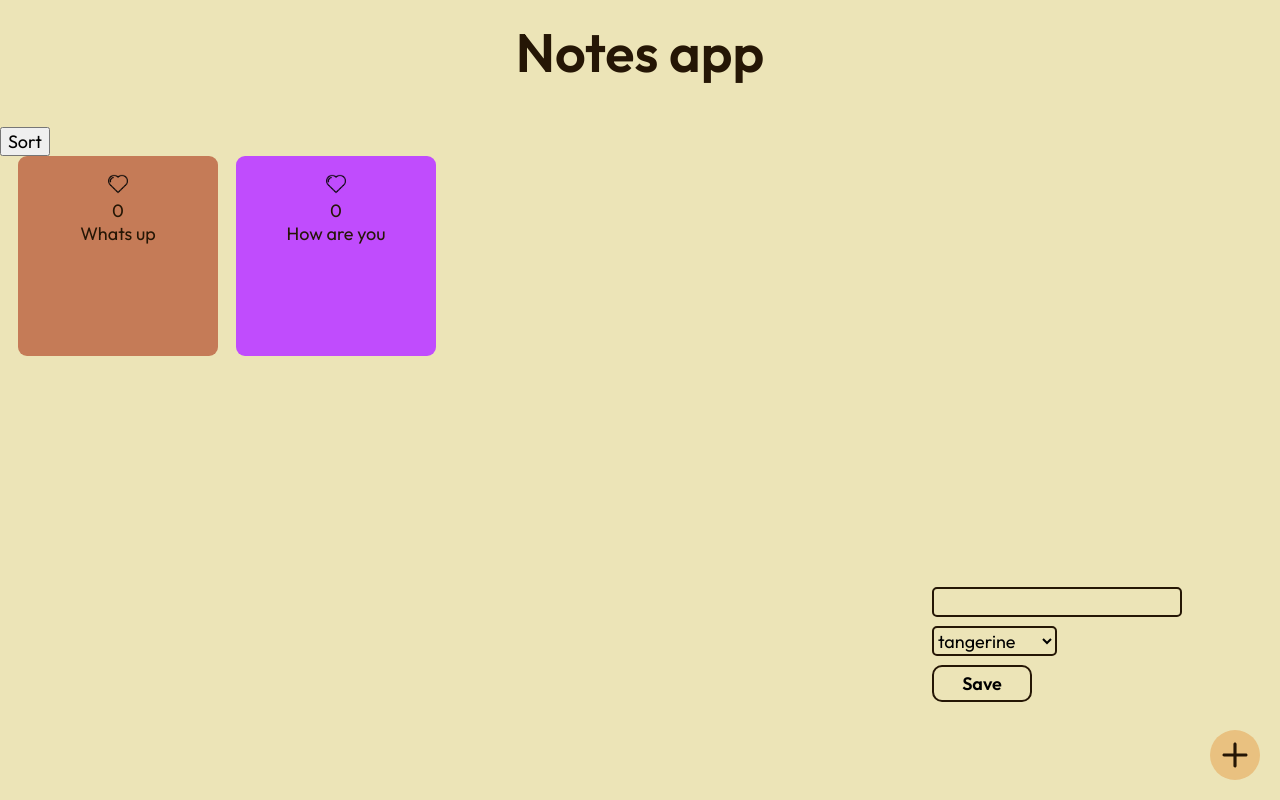
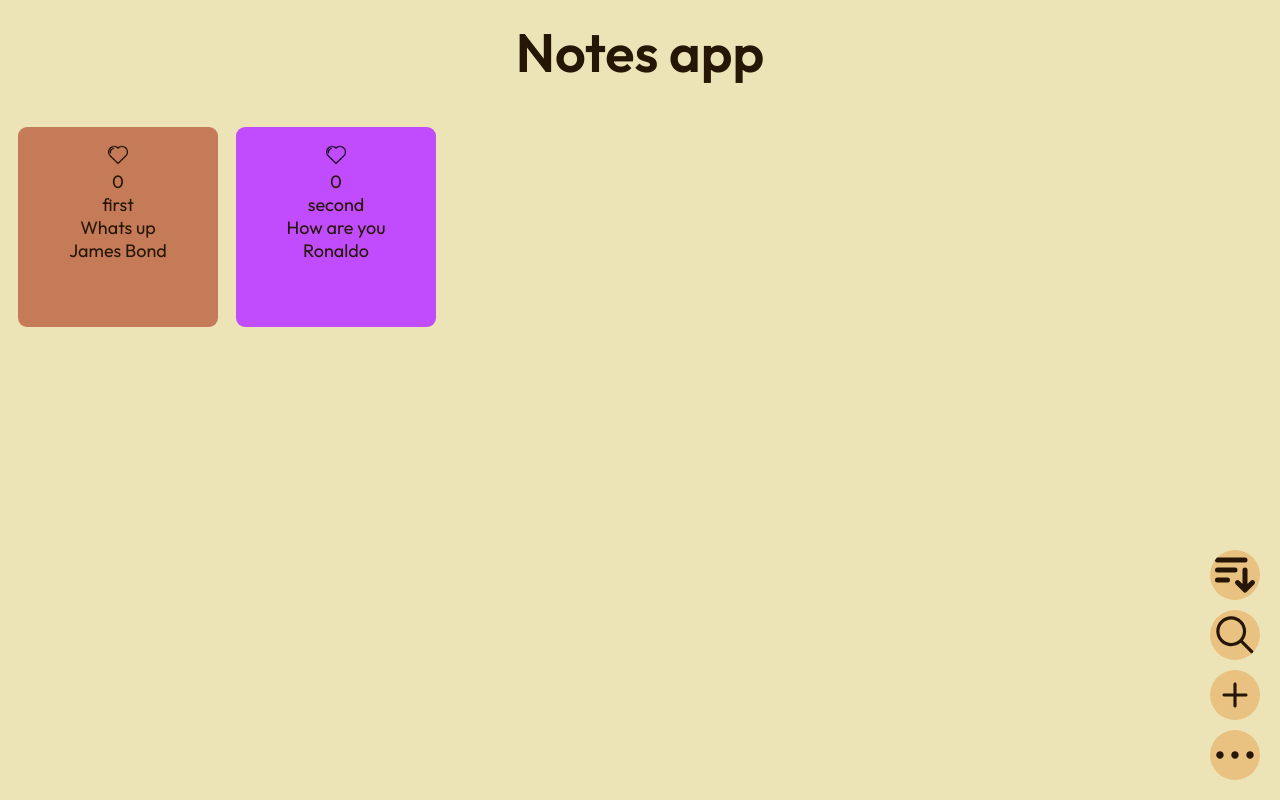
Before and after one commit to codingincolouradmin/Coding-in-Colour, a React (Create React App) app in the folder lectureExamples/notes-app/: page / in a window 1280 px wide. Both pictures are taken after a click on the icon 1235 px from the left and 755 px from the top of the page. Built offline with nearby package versions, Linux system fonts and the light colour scheme.

Commit message:
Search function added,tittle and author added,changed css

```diff
--- a/lectureExamples/notes-app/src/components/App.js
+++ b/lectureExamples/notes-app/src/components/App.js
@@ -3,19 +3,26 @@ import "../styles/App.css";
 import { useState, useEffect } from "react";
 import Notes from "./Notes";
 import Input from "./Input";
-import { IoIosAdd } from "react-icons/io";
+import { IoIosAdd, IoIosMore, IoIosSearch } from "react-icons/io";
+import { HiSortDescending } from "react-icons/hi";
 import { v4 as uuidv4 } from "uuid";
 
 function App() {
   // all notes state
   const [notes, setNotes] = useState([
-    { id: 1, text: "Whats up", color: "brown-sugar", heartCount: 0 },
-    { id: 2, text: "How are you", color: "phlox", heartCount: 0 },
+    { id: 1, text: "Whats up", color: "brown-sugar", heartCount: 0 , title:"first",author:"James Bond"},
+    { id: 2, text: "How are you", color: "phlox", heartCount: 0 , title:"second", author:"Ronaldo"},
   ]);
 
+  const [prevNote, setPrevNote] = useState(""); // new input text state
+  const [inputSearch, setInputSearch] = useState(""); // new input text state
+  const [inputTitle, setInputTitle] = useState(""); // new input text state
   const [inputText, setInputText] = useState(""); // new input text state
+  const [inputAuthor, setInputAuthor] = useState(""); // new input text state
   const [inputColor, setInputColor] = useState("atomic-tangerine"); // new input color state (default is atomic tangerine)
   const [show, setShow] = useState(false); // add new note input field show state
+  const [show2, setShow2] = useState(false); // add new note input field show state
+  const [show3, setShow3] = useState(false); // add new note input field show state
   useEffect(() => {
     // Run this code here
     // We need to check if we even have our notes in localStorage
@@ -28,11 +35,31 @@ function App() {
     }
   }, []);
 
+  // whenever search is selected the unpdate inputSearch state
+  const updateSearchInput = (e) => {
+    e.preventDefault();
+    const newValue = e.target.value;
+    setInputSearch(newValue);
+  };
+
+  // whenever title is selected the unpdate inputTitle state
+  const updateTextTitle = (e) => {
+    e.preventDefault();
+    const newValue = e.target.value;
+    setInputTitle(newValue);
+  };
+
   // whenever I update input field then update inputText state
   const updateTextInput = (e) => {
     e.preventDefault(); // Standard Practice
     const newValue = e.target.value;
     setInputText(newValue);
+  };
+  // whenever author is selected the unpdate inputAuthor state
+  const updateTextAuthor = (e) => {
+    e.preventDefault();
+    const newValue = e.target.value;
+    setInputAuthor(newValue);
   };
 
   // whenever a color is selected the unpdate inputColor state
@@ -49,12 +76,15 @@ function App() {
     e.preventDefault(); // Standard Practice
     const newNote = {
       id: newUniqueID,
+      title:inputTitle,
       text: inputText,
+      author:inputAuthor,
       color: inputColor,
       heartCount: 0,
     }; // Creating a new note
     const updatedArray = [...notes, newNote]; // Creating a new notes array with note added
     setNotes(updatedArray); // Updating our notes
+    setPrevNote(updatedArray); //Saving previous notes
     localStorage.setItem("notes", JSON.stringify(updatedArray)); // Put our notes in localstorage
     setInputText(""); // Updating our text input
     setShow(false); // Hide our input
@@ -89,23 +119,69 @@ function App() {
     localStorage.setItem("notes", JSON.stringify(sortedData));
   };
 
+  // search notes
+  const searchedNotes = (e) => {
+    e.preventDefault();
+
+   let searchedData = notes.filter(function(note){
+    return note.title === inputSearch;
+   })
+
+    setNotes(searchedData);
+    localStorage.setItem("notes", JSON.stringify(searchedData));
+  };
+
+  // previous notes
+  const previousNotes = (e) => {
+    e.preventDefault();
+
+
+
+    setNotes(prevNote);
+    localStorage.setItem("notes", JSON.stringify(prevNote));
+  };
+
+
+
   return (
     <div className="App">
       <h1 style={{ textAlign: "center" }}>Notes app</h1>
       <div className="my-notes">
         <br />
-        <button onClick={sortNotes}>Sort</button>
-        <br />
+
         {/* notes component: list all notes */}
         <Notes notes={notes} updateCount={updateCount} />
       </div>
       <div className="hiddenDiv">
         {/* toggle add new note */}
-        {show && (
+
+        <div className="hoveredSearch">
+          {show3 && (
+            // adding new note form
+            (<input value={inputSearch} onChange={updateSearchInput}/>)
+
+
+          )}
+          {show3 && (
+            // adding new note form
+
+            (<div>
+              <button onClick={searchedNotes}>Search</button>
+              <button onClick={previousNotes}>Refresh</button>
+            </div>)
+
+          )}
+        </div>
+
+        {show2 && (
           // adding new note form
           <Input
+            title={inputTitle}
+            handleUpdateTitle={updateTextTitle}
             text={inputText}
             handleUpdateText={updateTextInput}
+            author={inputAuthor}
+            handleUpdateAuthor={updateTextAuthor}
             color={inputColor}
             handleUpdateColor={updateColorInput}
             handleAddNote={addNote}
@@ -113,7 +189,19 @@ function App() {
         )}
       </div>
 
-      <IoIosAdd className="add-circle" onClick={() => setShow(!show)} />
+
+
+
+      {
+        show && <HiSortDescending className="add-circle2" onClick={sortNotes} />
+      }
+      {
+        show &&  <IoIosSearch className="add-circle1" onClick={() => setShow3(!show3)} />
+      }
+      {
+        show && <IoIosAdd className="add-circle" onClick={() => setShow2(!show2)} />
+      }
+      <IoIosMore className="add-circle3" onClick={() => setShow(!show)} />
     </div>
   );
 }
--- a/lectureExamples/notes-app/src/components/Input.js
+++ b/lectureExamples/notes-app/src/components/Input.js
@@ -2,12 +2,20 @@ function Input({
   text,
   handleUpdateText,
   color,
+  title,
+  author,
+  handleUpdateAuthor,
+  handleUpdateTitle,
   handleUpdateColor,
   handleAddNote,
 }) {
   return (
     <div className="noteInput">
-      <input value={text} onChange={handleUpdateText} />
+      <input value={title} onChange={handleUpdateTitle} placeholder="Title"/>
+      <br />
+      <input value={text} onChange={handleUpdateText} placeholder="Note"/>
+      <br />
+      <input value={author} onChange={handleUpdateAuthor} placeholder="Author" />
       <br />
       <select value={color} onChange={handleUpdateColor}>
         <option value="">select color</option>
--- a/lectureExamples/notes-app/src/components/Note.js
+++ b/lectureExamples/notes-app/src/components/Note.js
@@ -11,7 +11,9 @@ function Note({ note, updateCount }) {
         onClick={(e) => updateCount(e, note.id)}
       />
       <p>{note.heartCount}</p>
+      <div className="title-content">{note.title}</div>
       <div className="note-content">{note.text}</div>
+      <div className="author-content">{note.author}</div>
     </div>
   );
 }
--- a/lectureExamples/notes-app/src/styles/App.css
+++ b/lectureExamples/notes-app/src/styles/App.css
@@ -86,12 +86,39 @@ h1 {
 }
 
 /** Add Button */
+.add-circle3 {
+  background-color: #E9C180;
+  height: 50px;
+  width: 50px;
+  position: absolute;
+  bottom: 20px;
+  right: 20px;
+  border-radius: 100%;
+}
 .add-circle {
   background-color: #E9C180;
   height: 50px;
   width: 50px;
   position: absolute;
-  bottom: 20px;
+  bottom: 80px;
+  right: 20px;
+  border-radius: 100%;
+}
+.add-circle1 {
+  background-color: #E9C180;
+  height: 50px;
+  width: 50px;
+  position: absolute;
+  bottom: 140px;
+  right: 20px;
+  border-radius: 100%;
+}
+.add-circle2 {
+  background-color: #E9C180;
+  height: 50px;
+  width: 50px;
+  position: absolute;
+  bottom: 200px;
   right: 20px;
   border-radius: 100%;
 }
@@ -110,6 +137,11 @@ h1 {
   bottom: 80px;
   right: 80px;
 }
+.hoveredSearch{
+  position: absolute;
+  bottom:90px;
+  right: 20px;
+}
 .hiddenDiv input {
   width: 250px;
   height: 30px;
@@ -118,6 +150,7 @@ h1 {
   margin-bottom: 0.5rem;
   background: none;
 }
+
 
 .hiddenDiv select {
   width: 125px;
```
